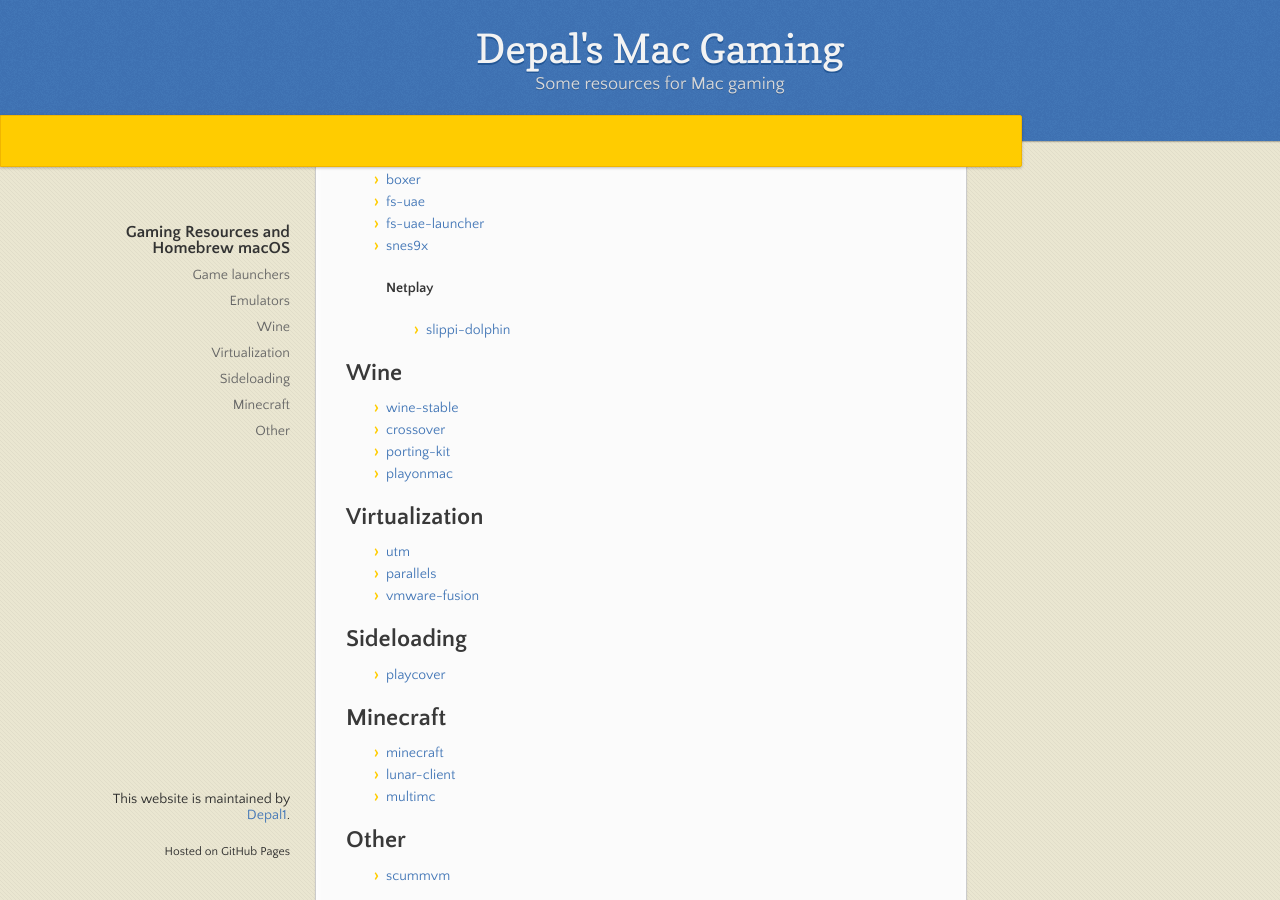
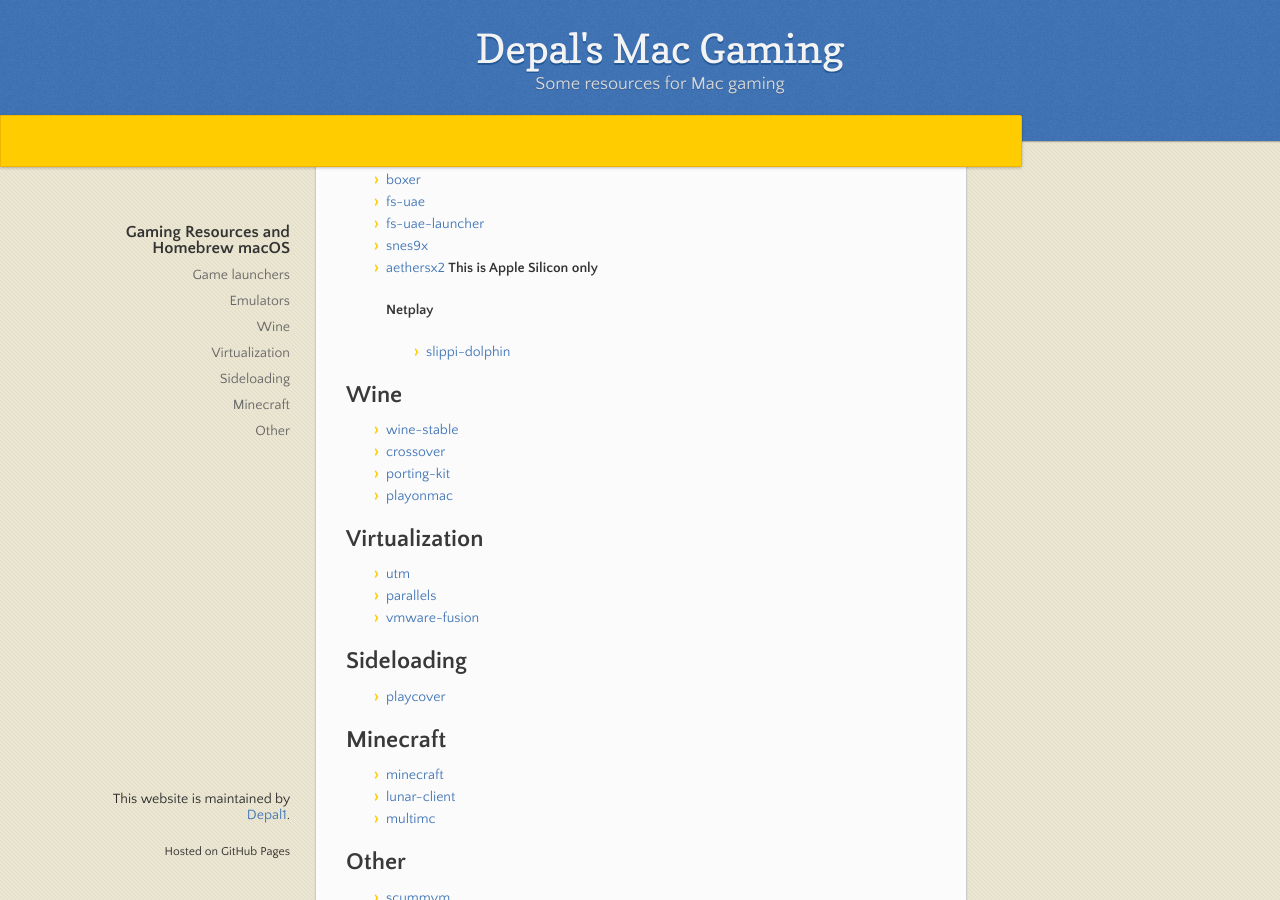
Before and after one commit to Depal1/mac-gaming, a Jekyll site: the page built from docs/game-brew-macOS.md, in a window 1280 px wide and 900 px high, scrolled down 838 px. Built offline with Jekyll 4.4.1, drawn with Linux system fonts in a browser that asks for light colours.

Commit message:
Add aethersx2

```diff
--- a/docs/game-brew-macOS.md
+++ b/docs/game-brew-macOS.md
@@ -42,6 +42,7 @@
 * [fs-uae](https://formulae.brew.sh/cask/fs-uae#default)
 * [fs-uae-launcher](https://formulae.brew.sh/cask/fs-uae-launcher#default)
 * [snes9x](https://formulae.brew.sh/cask/snes9x#default)
+* [aethersx2](https://formulae.brew.sh/cask/aethersx2#default) **This is Apple Silicon only**
 
 	**Netplay**
 	* [slippi-dolphin](https://formulae.brew.sh/cask/slippi-dolphin#default)
```
